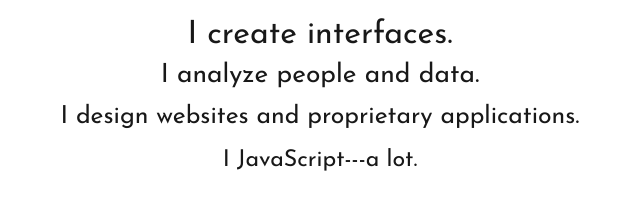
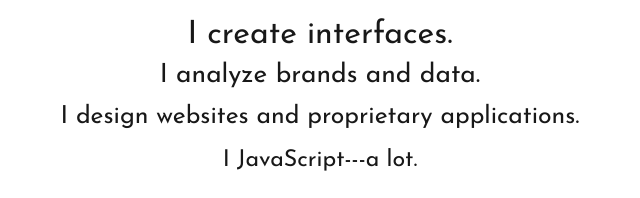
Before and after one commit to luzmcosta/luzmcosta, a plain HTML site: page index.html in a window 1280 px wide. Shown: the part 326-524 px from the top of the page, 320-960 px from the left. Drawn offline with nearby package versions, Linux system fonts and the light colour scheme; a web font is replaced by a local one.

Commit message:
Updates content.

```diff
--- a/index.html
+++ b/index.html
@@ -38,7 +38,7 @@
             </div>
 
             <div class="summary">
-                <p><span>I create interfaces.</span><span>I analyze people and data.</span><span>I design websites and proprietary applications.</span><span>I JavaScript---a lot.</span></p>
+                <p><span>I create interfaces.</span><span>I analyze brands and data.</span><span>I design websites and proprietary applications.</span><span>I JavaScript---a lot.</span></p>
             </div>
 
             <div id="contact">
```
